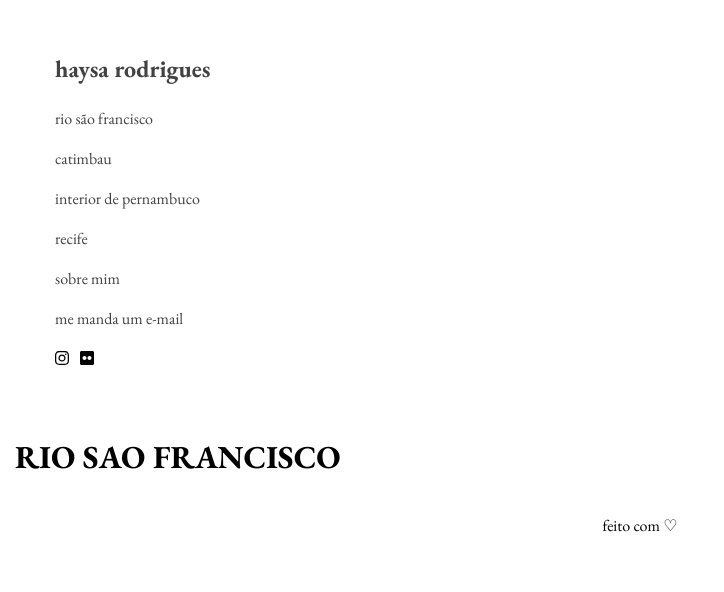
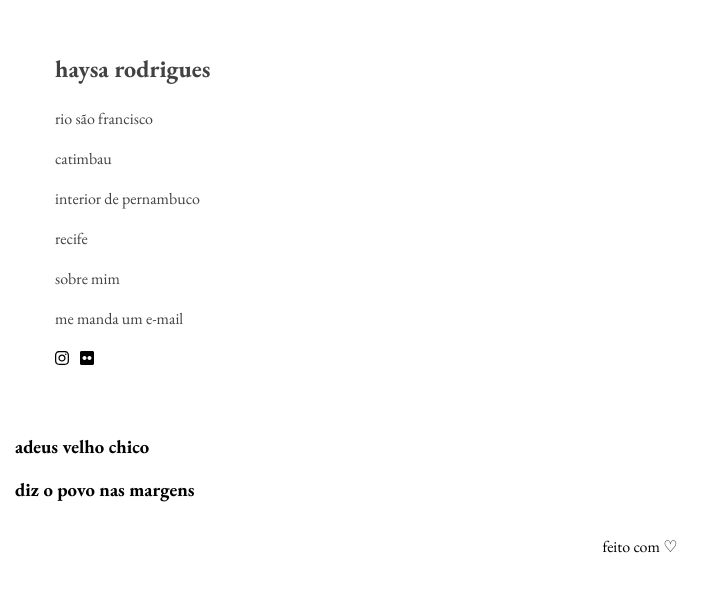
Before and after one commit to HaysaRodrigues/haysarodrigues, a React (Create React App) app: page /riosaofrancisco in a window 1280 px wide. Shown: the part 130-722 px from the top of the page, without its empty margins (0-724 px from the left). Built offline with nearby package versions, Linux system fonts and the light colour scheme.

Commit message:
Add story component with props

```diff
--- a/src/App.js
+++ b/src/App.js
@@ -3,9 +3,9 @@ import './App.css';
 import { BrowserRouter as Router, Switch, Route } from 'react-router-dom';
 import Menu from './components/Menu';
 import MainImage from './components/MainImage';
-import RioSaoFrancisco from './components/story/RioSaoFrancisco'
-import Catimbau from './components/story/Catimbau'
-import InteriorPernambuco from './components/story/InteriorPernambuco'
+import RioSaoFrancisco from './components/stories/RioSaoFrancisco'
+import Catimbau from './components/stories/Catimbau'
+import InteriorPernambuco from './components/stories/InteriorPernambuco'
 
 
 function App() {
--- /dev/null
+++ b/src/components/stories/Catimbau.js
@@ -0,0 +1,15 @@
+import React, { Component } from 'react'
+import Story from '../story/Story';
+
+const firstParagraph = 'catimbau certamente é...'
+const secondParagraph = 'um lugar que caiu um meteoro gingantesco.'
+
+export default class Catimbau extends Component {
+  render() {
+    return (
+      <div>
+        <Story firstParagraph={firstParagraph} secondParagraph={secondParagraph}/>
+      </div>
+    )
+  }
+}
--- /dev/null
+++ b/src/components/stories/InteriorPernambuco.js
@@ -0,0 +1,15 @@
+import React, { Component } from 'react'
+import Story from '../story/Story';
+
+const firstParagraph = 'melhor lugar do brasil'
+const secondParagraph = 'é PE'
+
+export default class InteriorPernambuco extends Component {
+  render() {
+    return (
+      <div>
+        <Story firstParagraph = {firstParagraph} secondParagraph = {secondParagraph}/>
+      </div>
+    )
+  }
+}
--- /dev/null
+++ b/src/components/stories/RioSaoFrancisco.js
@@ -0,0 +1,15 @@
+import React, { Component } from 'react'
+import Story from '../story/Story';
+
+const firstParagraph = 'adeus velho chico'
+const secondParagraph = 'diz o povo nas margens'
+
+export default class RioSaoFrancisco extends Component {
+  render() {
+    return (
+      <div>
+        <Story firstParagraph = {firstParagraph} secondParagraph = {secondParagraph}/>
+      </div>
+    )
+  }
+}
--- a/src/components/story/Catimbau.js
+++ /dev/null
@@ -1,11 +0,0 @@
-import React, { Component } from 'react'
-
-export default class Catimbau extends Component {
-  render() {
-    return (
-      <div>
-        <h1>CATIMBAU</h1>
-      </div>
-    )
-  }
-}
--- a/src/components/story/InteriorPernambuco.js
+++ /dev/null
@@ -1,11 +0,0 @@
-import React, { Component } from 'react'
-
-export default class InteriorPernambuco extends Component {
-  render() {
-    return (
-      <div>
-        <h1>interior de PE</h1>
-      </div>
-    )
-  }
-}
--- a/src/components/story/RioSaoFrancisco.js
+++ /dev/null
@@ -1,11 +0,0 @@
-import React, { Component } from 'react'
-
-export default class RioSaoFrancisco extends Component {
-  render() {
-    return (
-      <div>
-        <h1>RIO SAO FRANCISCO</h1>
-      </div>
-    )
-  }
-}
--- a/src/components/story/Story.js
+++ b/src/components/story/Story.js
@@ -0,0 +1,12 @@
+import React, { Component } from 'react'
+
+export default class Story extends Component {
+  render() {
+    return (
+      <div>
+        <h3 className='firstParagraph'> {this.props.firstParagraph} </h3>
+        <h3 className='secondParagraph'> {this.props.secondParagraph} </h3>
+      </div>
+    )
+  }
+}
```
Also changed, not shown: src/components/stories/Trindade.js (added, +15 -0 lines), src/components/story/Trindade.js (deleted, +0 -11 lines).
